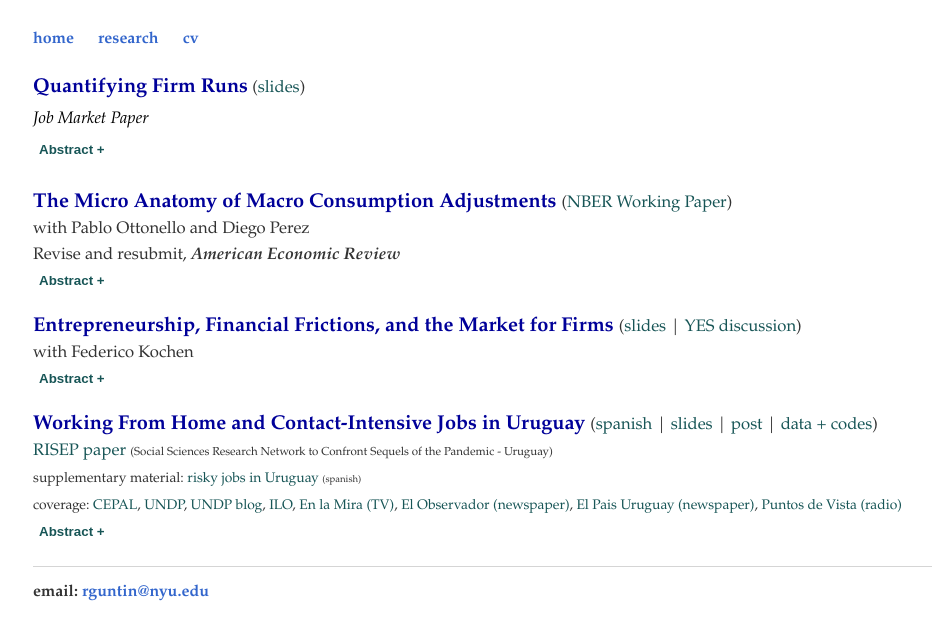
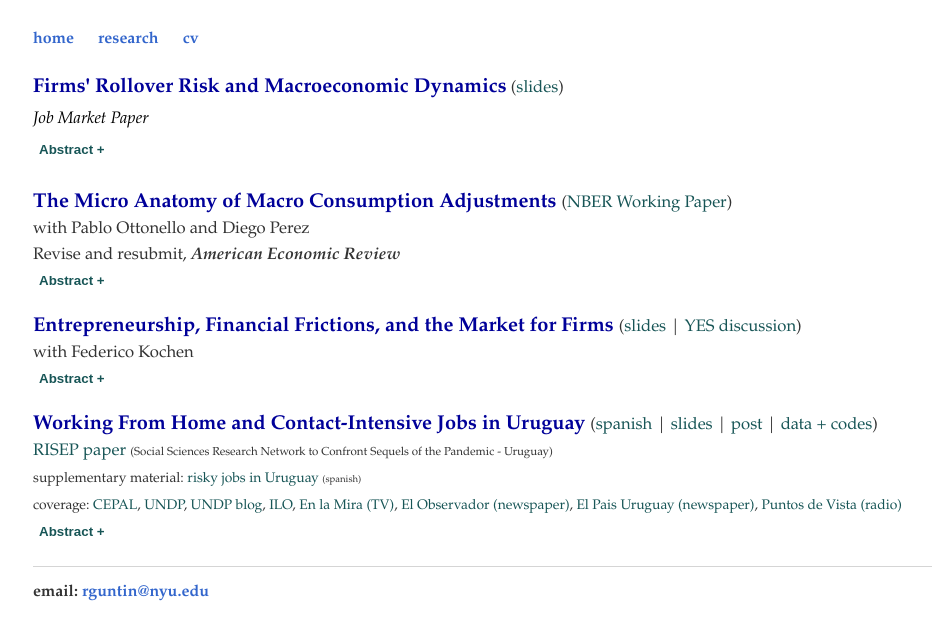
Before and after one commit to rafaguntin/rafaguntin.github.io, a Jekyll site: the page built from research/index.html, in a window 1280 px wide. Shown: the top 640 px of the page, without its empty margins (95-1027 px from the left). Built offline with Jekyll 4.4.1, drawn with Linux system fonts in a browser that asks for light colours; some of the changed lines change nothing that is shown.

Commit message:
Update index.html

```diff
--- a/research/index.html
+++ b/research/index.html
@@ -8,20 +8,19 @@
         <p> <small> <a style="font-weight: bold ; color:#000099"
 		href="/research/Guntin_JMP.pdf"
 			                  target="_blank">
-					Quantifying Firm Runs<small></a>
+					Firms' Rollover Risk and Macroeconomic Dynamics<small></a>
 		(<a style="color:#175556" href="https://www.rguntin.com/research/Guntin_JMP_slides.pdf" target="_blank">slides</a>)
 		<br> <span style="color: #000000" class='notbold'><i>Job Market Paper</i></span>
 <br><button style ="font-weight: bold; color:#175556 ;background-color: white;border: none;" onclick="myFunction4()" id="myBtn4">Abstract +<small></button>
  <span id="dots4"></span> <span id="more4" style = "color:#282828; line-height: 1.4em; text-align: justify">
-                    I analyze the macroeconomic implications of firms' rollover problems (or firm runs).
-		I develop a heterogeneous firm macroeconomic model with rollover risk.
-		Rollover problems arise when firms cannot repay outstanding debt because of coordination failures among their creditors.
-		I assess the quantitative relevance of firm runs by employing a model-based identification strategy which argues that the
-		likelihood of runs is informed by the observed distribution of firms' bankruptcy outcomes.
-		I find that rollover problems account for more than 60% of bankruptcy events.
-		I then use the model to assess the macroeconomic consequences of firm runs and find that runs can significantly amplify the impact of crises.
-		Lastly, I show that credit policies deployed to prevent rollover problems have a
-		trade-off between lower incidence of runs in the short term and greater debt overhang in the future.
+                 I analyze the incidence of firms' rollover problems on macroeconomic dynamics.
+		I develop a heterogeneous firm macroeconomic model with rollover risk. Debt rollover problems arise when firms cannot repay outstanding debt
+		because of coordination failures among their creditors. I assess the quantitative relevance of rollover risk by employing
+		a model-based identification strategy which argues that the incidence of rollover problems is informed by the observed distribution
+		of firms' bankruptcy outcomes. I find that rollover problems account for around two thirds of bankruptcy events.
+		I then use the model to assess the macroeconomic consequences of rollover risk and find that the presence of rollover problems
+		can significantly amplify the impact of crises. Lastly, I show that credit policies deployed to prevent rollover problems
+		have a trade-off between less creditors' coordination failures in the short term and greater debt overhang in the future.
 		</span> <big><big>
                             </p>
 
```
